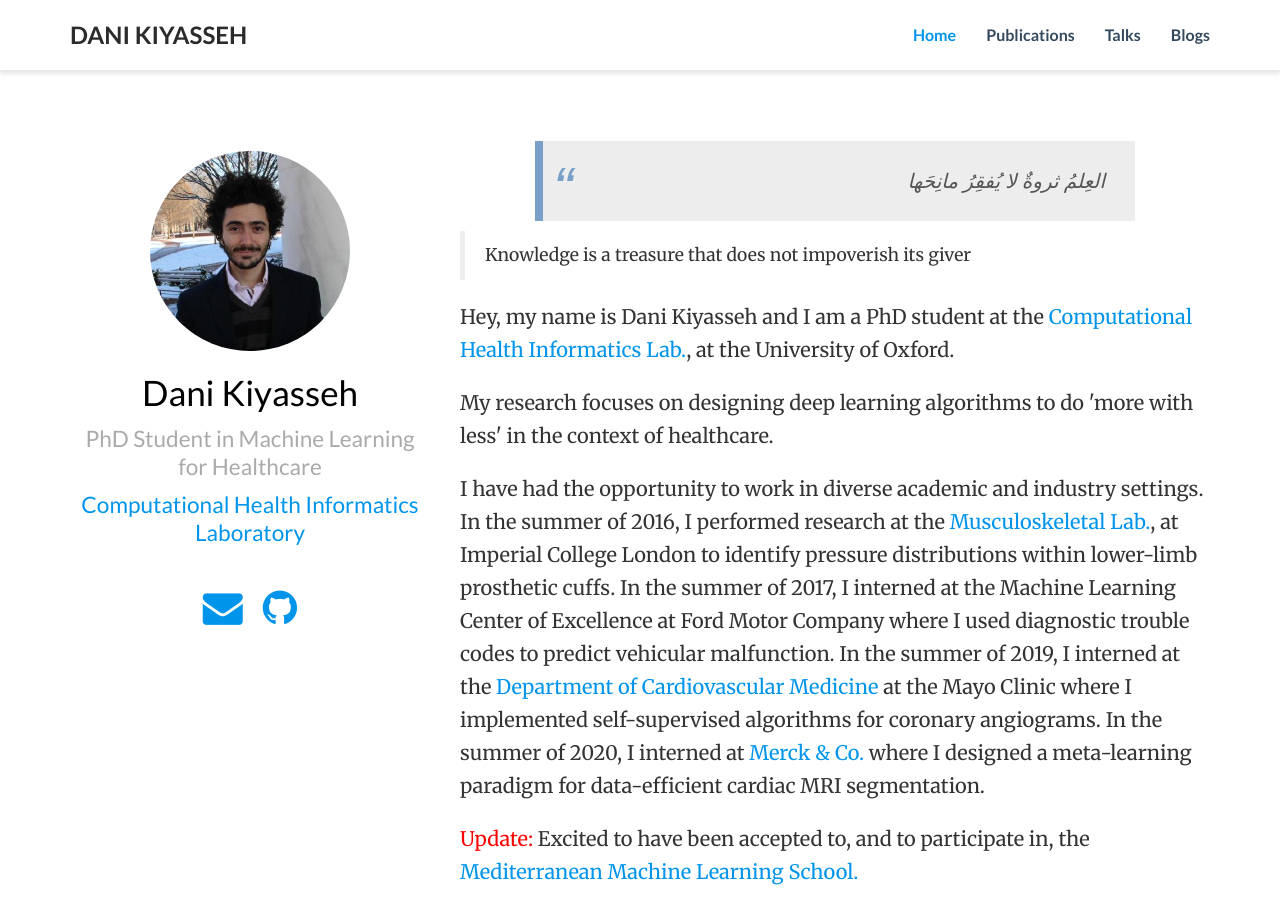
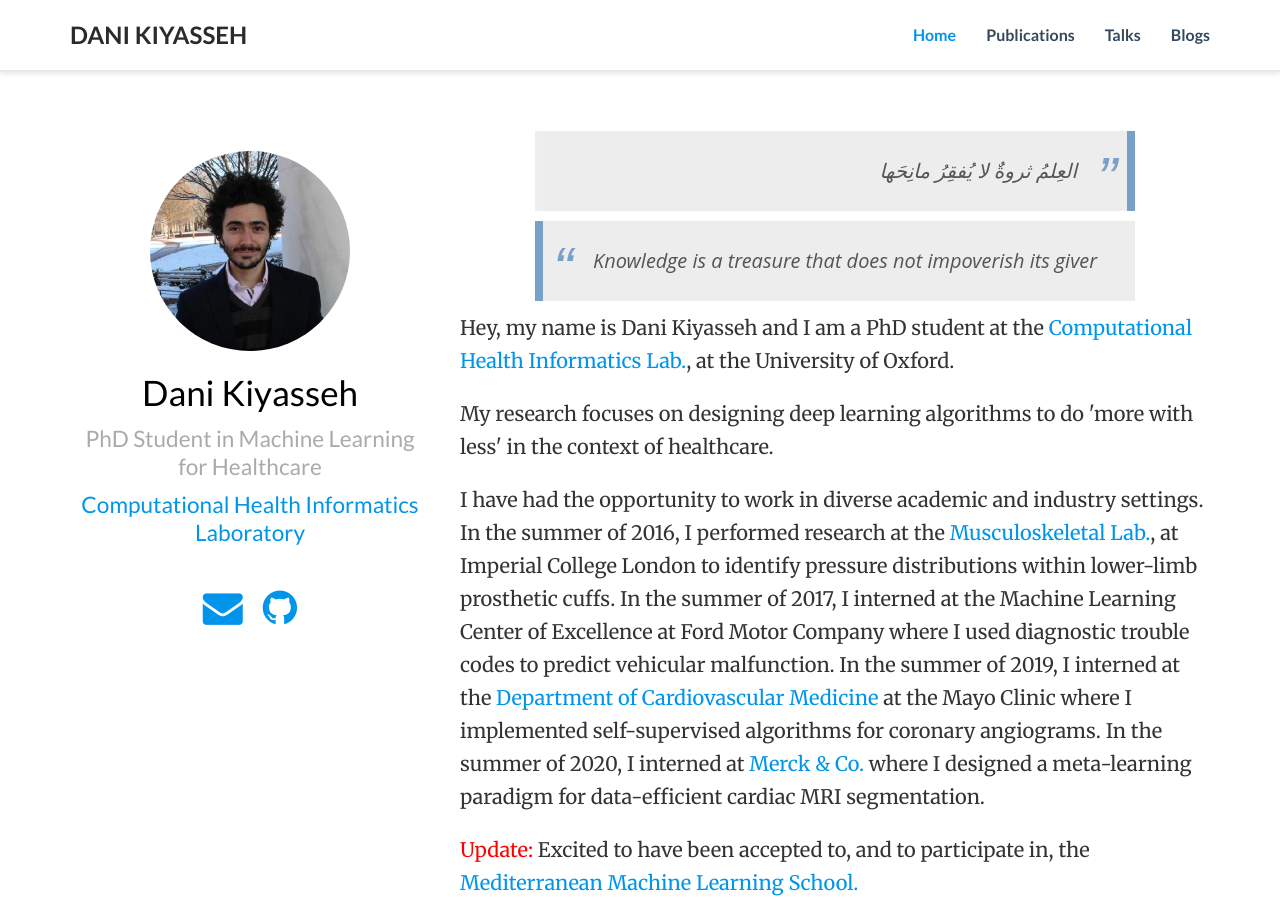
Before and after one commit to danikiyasseh/danikiyasseh.github.io, a Jekyll site: the page index.html, which Jekyll copies as it is, in a window 1280 px wide and 900 px high. Built offline with Jekyll 4.4.1, drawn with Linux system fonts in a browser that asks for light colours; nearby versions of some CDN libraries; a style sheet for code colours, icons or effects is not loaded.

Commit message:
Update index.html

```diff
--- a/index.html
+++ b/index.html
@@ -149,9 +149,12 @@
 
 <!-- <div class="blurb"> -->
 <div class="col-xs-12 col-sm-8">
-	<p> <blockquote dir="rtl" lang="ar" >العِلمُ ثروةٌ لا يُفقِرُ مانِحَها</blockquote>
-	<blockquote dir="ltr" lang="en">Knowledge is a treasure that does not impoverish its giver</blockquote>
-	</p>
+	<blockquote dir="rtl" lang="ar" >
+		العِلمُ ثروةٌ لا يُفقِرُ مانِحَها
+	</blockquote>
+	<blockquote dir="ltr" lang="en">
+		Knowledge is a treasure that does not impoverish its giver
+	</blockquote>
 
 	<p>Hey, my name is Dani Kiyasseh and I am a PhD student at the <a href="http://www.robots.ox.ac.uk/~davidc/" target="_blank">Computational Health Informatics Lab.</a>, at the University of Oxford.</p>
 
```
